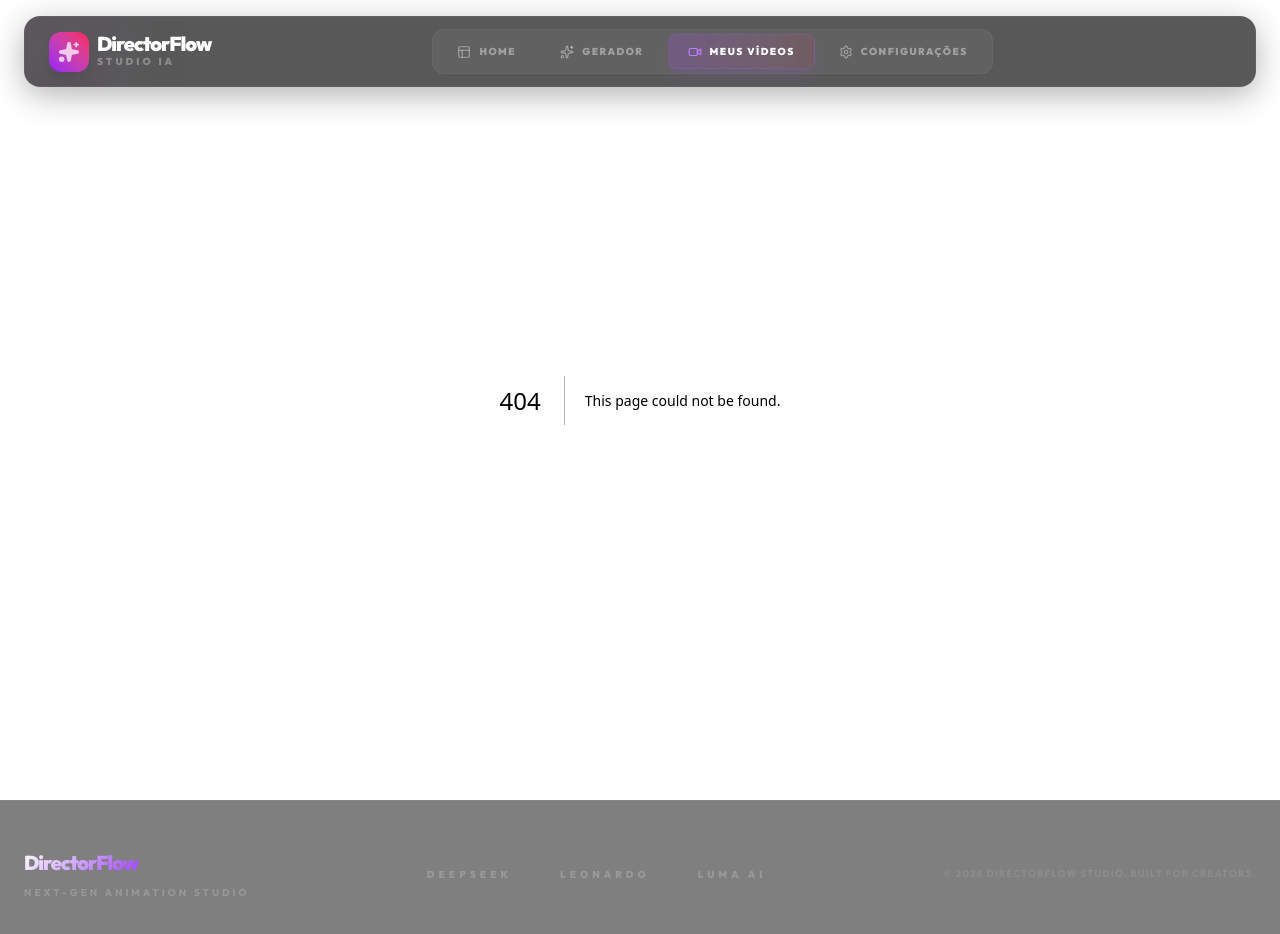
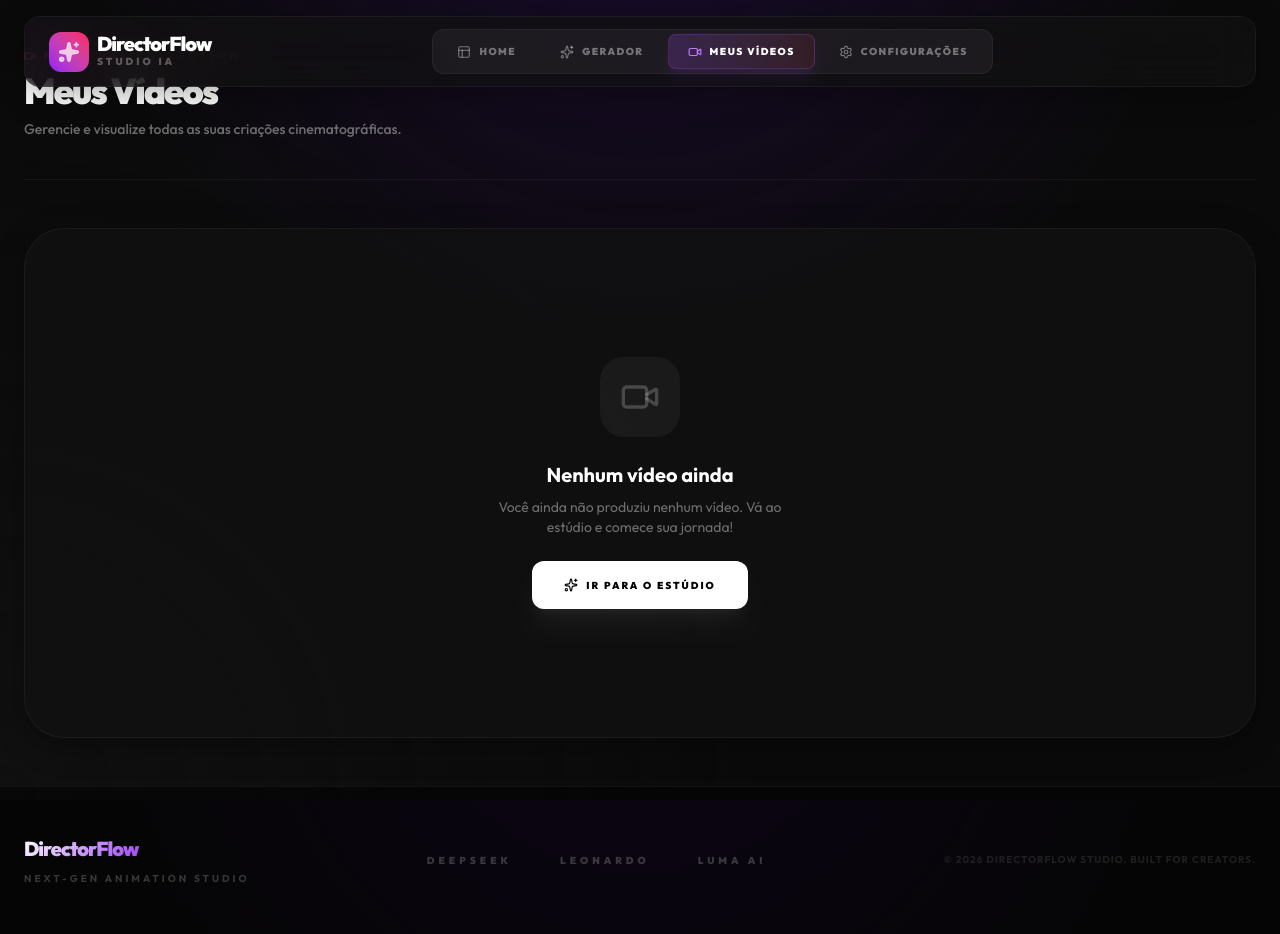
Before and after one commit to Banchoy/director-flow-studio, a Next.js app: page /my-videos in a window 1280 px wide. Before the commit this address had no page. Shown: the top 934 px of the page. Built offline with nearby package versions, Linux system fonts and the light colour scheme.

Commit message:
style: finalize professional dark theme and ancillary pages

```diff
--- /dev/null
+++ b/src/app/generator/page.tsx
@@ -0,0 +1,59 @@
+import { getSettings } from "@/app/actions/settings";
+import { CreationForm } from "@/components/creation-form";
+import { Sparkles, Zap, Box, Terminal } from "lucide-react";
+
+export default async function GeneratorPage() {
+    const settings = await getSettings();
+    const hasKeys = !!(settings?.deepseekKey && settings?.leonardoKey);
+
+    return (
+        <div className="max-w-7xl mx-auto px-6 py-12 space-y-12 animate-fade-up">
+            {/* Header da Área de Edição */}
+            <div className="flex flex-col md:flex-row md:items-end justify-between gap-6 border-b border-white/5 pb-10">
+                <div className="space-y-2">
+                    <div className="flex items-center gap-2 text-purple-400 font-black text-[10px] uppercase tracking-[0.4em]">
+                        <Terminal size={12} />
+                        Production Environment
+                    </div>
+                    <h1 className="text-4xl font-black tracking-tighter outfit text-white">Estúdio de Geração</h1>
+                    <p className="text-white/40 text-sm font-medium">Orquestre suas ideias e transforme prompts em realidade cinematográfica.</p>
+                </div>
+
+                <div className="flex items-center gap-4 bg-white/5 p-2 rounded-2xl border border-white/5">
+                    <div className="px-4 py-2 bg-purple-500/10 rounded-xl border border-purple-500/20 flex items-center gap-2">
+                        <div className="w-2 h-2 bg-purple-500 rounded-full animate-pulse"></div>
+                        <span className="text-[10px] font-black uppercase tracking-widest text-purple-300 font-bold">Sistemas Prontos</span>
+                    </div>
+                </div>
+            </div>
+
+            {/* Area de Trabalho Principal */}
+            <div className="grid grid-cols-1 gap-12">
+                <div className="editing-panel p-8 md:p-12 shadow-3xl relative overflow-hidden group">
+                    {/* Glow decorativo */}
+                    <div className="absolute -top-24 -right-24 w-64 h-64 bg-purple-600/5 blur-[100px] rounded-full group-hover:bg-purple-600/10 transition-colors"></div>
+
+                    <CreationForm
+                        hasKeys={hasKeys}
+                        isAnimeMode={settings?.isAnimeMode || false}
+                    />
+                </div>
+
+                {/* Dicas de Prompt / Infos Rápidas */}
+                <div className="grid grid-cols-1 md:grid-cols-3 gap-6">
+                    {[
+                        { title: "Modo Anime", desc: "Ative nas configurações para estilos Ghibli ou Makoto Shinkai.", icon: Box },
+                        { title: "Roteiro Expandido", desc: "O DeepSeek V3 analisa o contexto para gerar prompts densos.", icon: Sparkles },
+                        { title: "Alta Definição", desc: "Frames gerados com o Kinematic XL do Leonardo.ai.", icon: Zap }
+                    ].map((feature, i) => (
+                        <div key={i} className="glass p-6 rounded-2xl border-white/5 hover:bg-white/[0.02] transition-colors">
+                            <feature.icon size={20} className="text-white/20 mb-4" />
+                            <h3 className="font-bold text-sm mb-1 text-white">{feature.title}</h3>
+                            <p className="text-xs text-white/40 leading-relaxed font-medium">{feature.desc}</p>
+                        </div>
+                    ))}
+                </div>
+            </div>
+        </div>
+    );
+}
--- /dev/null
+++ b/src/app/my-videos/page.tsx
@@ -0,0 +1,48 @@
+"use client";
+
+import { motion } from "framer-motion";
+import { Video, Sparkles } from "lucide-react";
+import Link from "next/link";
+
+export default function MyVideosPage() {
+    // Placeholder para vídeos gerados
+    const videos = [];
+
+    return (
+        <div className="max-w-7xl mx-auto px-6 py-12 space-y-12 animate-fade-up">
+            <div className="flex flex-col md:flex-row md:items-end justify-between gap-6 border-b border-white/5 pb-10">
+                <div className="space-y-2">
+                    <div className="flex items-center gap-2 text-rose-400 font-black text-[10px] uppercase tracking-[0.4em]">
+                        <Video size={12} />
+                        Personal Collection
+                    </div>
+                    <h1 className="text-4xl font-black tracking-tighter outfit text-white">Meus Vídeos</h1>
+                    <p className="text-white/40 text-sm font-medium">Gerencie e visualize todas as suas criações cinematográficas.</p>
+                </div>
+            </div>
+
+            {videos.length === 0 ? (
+                <div className="flex flex-col items-center justify-center py-32 space-y-6 glass rounded-[40px] border-white/5 bg-white/[0.02]">
+                    <div className="w-20 h-20 bg-white/5 rounded-3xl flex items-center justify-center text-white/20">
+                        <Video size={40} />
+                    </div>
+                    <div className="text-center space-y-2">
+                        <h3 className="text-xl font-bold text-white">Nenhum vídeo ainda</h3>
+                        <p className="text-white/40 text-sm max-w-xs mx-auto">Você ainda não produziu nenhum vídeo. Vá ao estúdio e comece sua jornada!</p>
+                    </div>
+                    <Link
+                        href="/generator"
+                        className="px-8 h-12 bg-white text-black rounded-xl font-black text-[10px] tracking-[0.2em] uppercase flex items-center justify-center gap-2 hover:scale-105 transition-transform shadow-xl shadow-white/5"
+                    >
+                        <Sparkles size={14} />
+                        Ir para o Estúdio
+                    </Link>
+                </div>
+            ) : (
+                <div className="grid grid-cols-1 md:grid-cols-2 lg:grid-cols-3 gap-8">
+                    {/* Futura implementação de galeria */}
+                </div>
+            )}
+        </div>
+    );
+}
--- a/src/components/sidebar.tsx
+++ /dev/null
@@ -1,74 +0,0 @@
-"use client";
-
-import Link from "next/link";
-import { usePathname } from "next/navigation";
-import {
-    LayoutDashboard,
-    Box,
-    Zap,
-    MessageSquare,
-    Users,
-    FileText,
-    Settings,
-    LogOut,
-    Sparkles
-} from "lucide-react";
-import { cn } from "@/lib/utils";
-
-export function Sidebar() {
-    const pathname = usePathname();
-
-    const menuItems = [
-        { href: "/", label: "Dashboard", icon: LayoutDashboard },
-        { href: "/agentes", label: "Agentes", icon: Box },
-        { href: "/fluxos", label: "Fluxos", icon: Zap },
-        { href: "/whatsapp", label: "WhatsApp", icon: MessageSquare },
-        { href: "/usuarios", label: "Usuários", icon: Users },
-        { href: "/logs", label: "Logs de Auditoria", icon: FileText },
-        { href: "/settings", label: "Configurações", icon: Settings },
-    ];
-
-    return (
-        <aside className="w-64 flex-none border-r border-border bg-white flex flex-col h-full sticky top-0 overflow-y-auto">
-            <div className="p-6">
-                <Link href="/" className="flex items-center gap-2 group mb-8">
-                    <div className="w-8 h-8 bg-black rounded-lg flex items-center justify-center text-white shadow-lg group-hover:scale-110 transition-transform">
-                        <Sparkles size={18} fill="white" />
-                    </div>
-                    <span className="text-xl font-black tracking-tighter outfit">
-                        Agente AI
-                    </span>
-                </Link>
-
-                <nav className="space-y-1">
-                    {menuItems.map((item) => {
-                        const Icon = item.icon;
-                        const isActive = pathname === item.href;
-                        return (
-                            <Link
-                                key={item.href}
-                                href={item.href}
-                                className={cn(
-                                    "flex items-center gap-3 px-3 py-2.5 rounded-lg text-sm font-medium transition-all group",
-                                    isActive
-                                        ? "bg-black text-white"
-                                        : "text-muted-foreground hover:bg-muted hover:text-foreground"
-                                )}
-                            >
-                                <Icon size={18} className={cn("", isActive ? "text-white" : "text-muted-foreground group-hover:text-foreground")} />
-                                {item.label}
-                            </Link>
-                        );
-                    })}
-                </nav>
-            </div>
-
-            <div className="mt-auto p-6 border-t border-border">
-                <button className="flex items-center gap-3 px-3 py-2 rounded-lg text-sm font-medium text-muted-foreground hover:bg-destructive/10 hover:text-destructive w-full transition-all group">
-                    <LogOut size={18} />
-                    Sair
-                </button>
-            </div>
-        </aside>
-    );
-}
```
